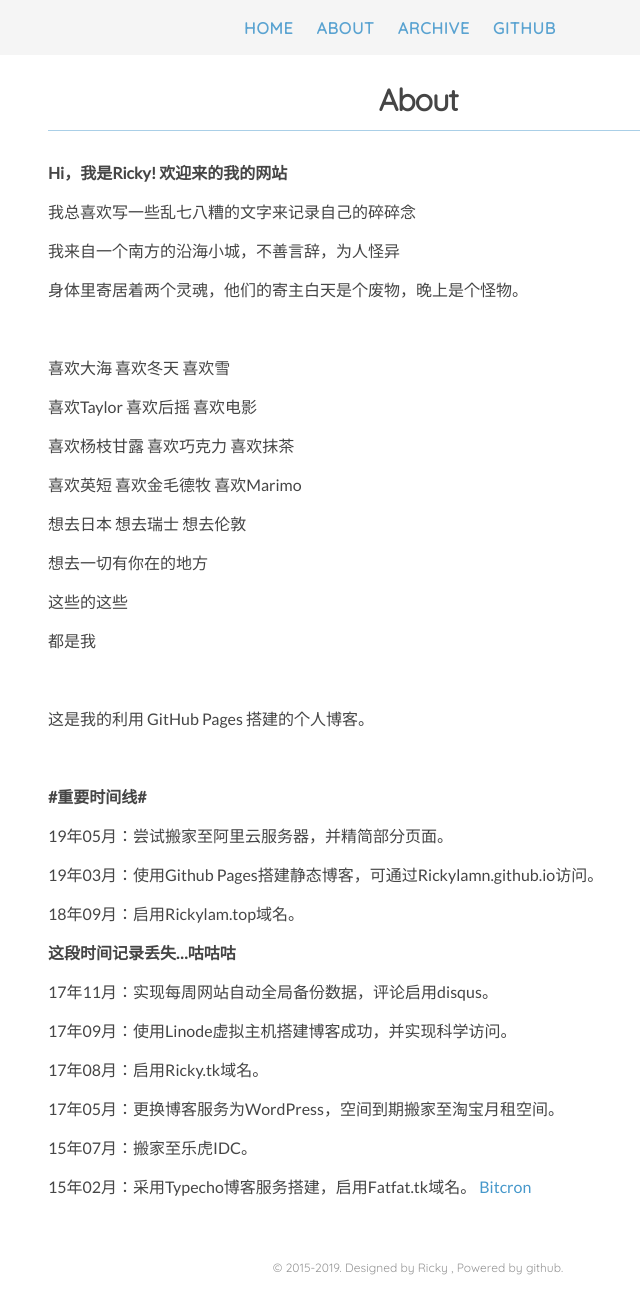
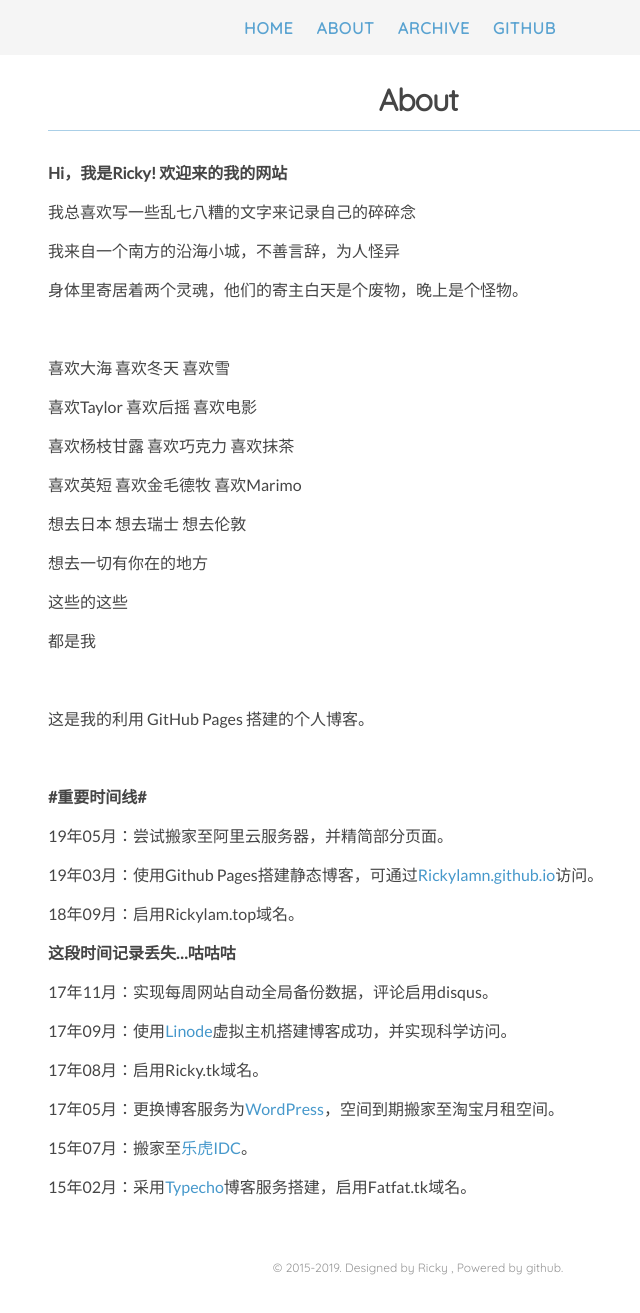
Before and after one commit to Rickylamn/Rickylamn.github.io, a Jekyll site: the page built from about.md, in a window 1280 px wide. Shown: the whole page, without its empty margins (222-862 px from the left). Built offline with Jekyll 4.4.1, drawn with Linux system fonts in a browser that asks for light colours; nearby versions of some CDN libraries.

Commit message:
关于我

```diff
--- a/about.md
+++ b/about.md
@@ -39,7 +39,7 @@ permalink: /about/
 
 19年05月：尝试搬家至阿里云服务器，并精简部分页面。
 
-19年03月：使用Github Pages搭建静态博客，可通过Rickylamn.github.io访问。
+19年03月：使用Github Pages搭建静态博客，可通过<a href="https://Rickylamn.github.io/">Rickylamn.github.io</a>访问。
 
 18年09月：启用Rickylam.top域名。
 
@@ -47,13 +47,12 @@ permalink: /about/
 
 17年11月：实现每周网站自动全局备份数据，评论启用disqus。
 
-17年09月：使用Linode虚拟主机搭建博客成功，并实现科学访问。
+17年09月：使用<a href="https://www.linode.com/">Linode</a>虚拟主机搭建博客成功，并实现科学访问。
 
 17年08月：启用Ricky.tk域名。
 
-17年05月：更换博客服务为WordPress，空间到期搬家至淘宝月租空间。
+17年05月：更换博客服务为<a href="https://cn.wordpress.org/">WordPress</a>，空间到期搬家至淘宝月租空间。
 
-15年07月：搬家至乐虎IDC。
+15年07月：搬家至<a href="https://lehuidc.com/">乐虎IDC</a>。
 
-15年02月：采用Typecho博客服务搭建，启用Fatfat.tk域名。
-<a class="md_compiled" href="https://bitcron.com">Bitcron</a>
+15年02月：采用<a href="http://typecho.org/">Typecho</a>博客服务搭建，启用Fatfat.tk域名。
```
